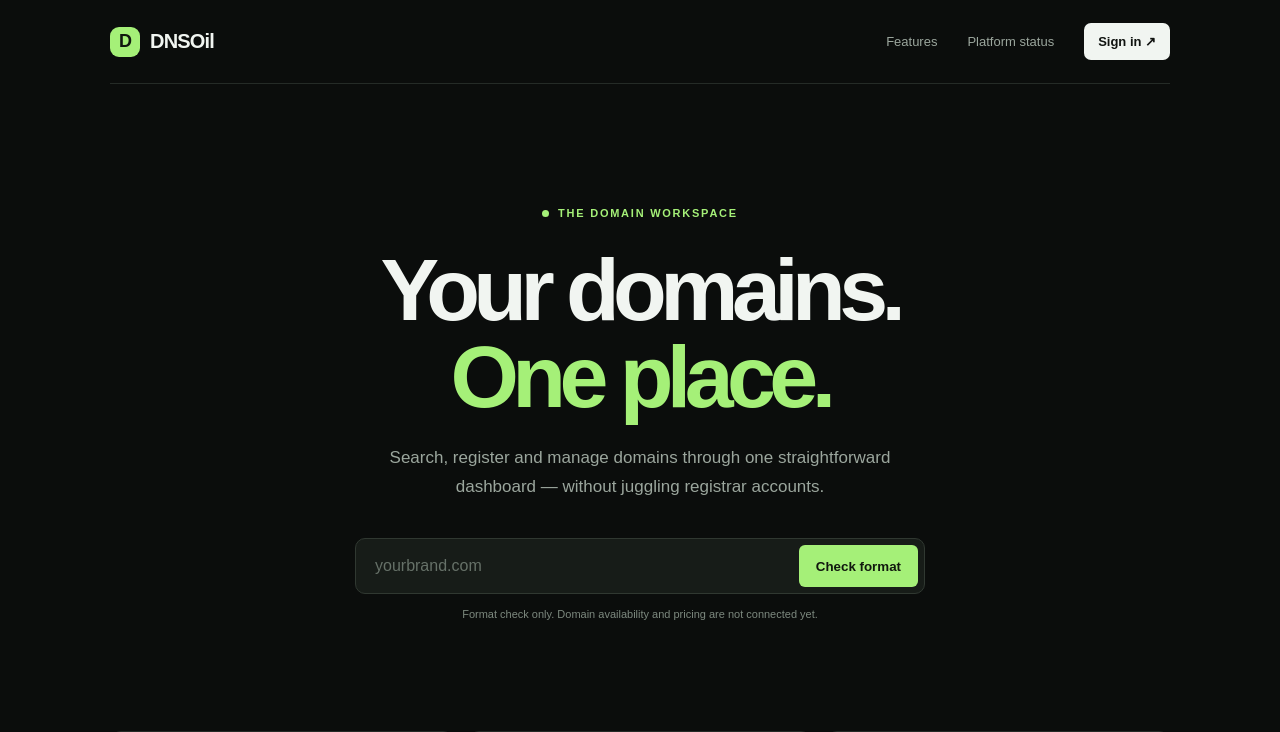
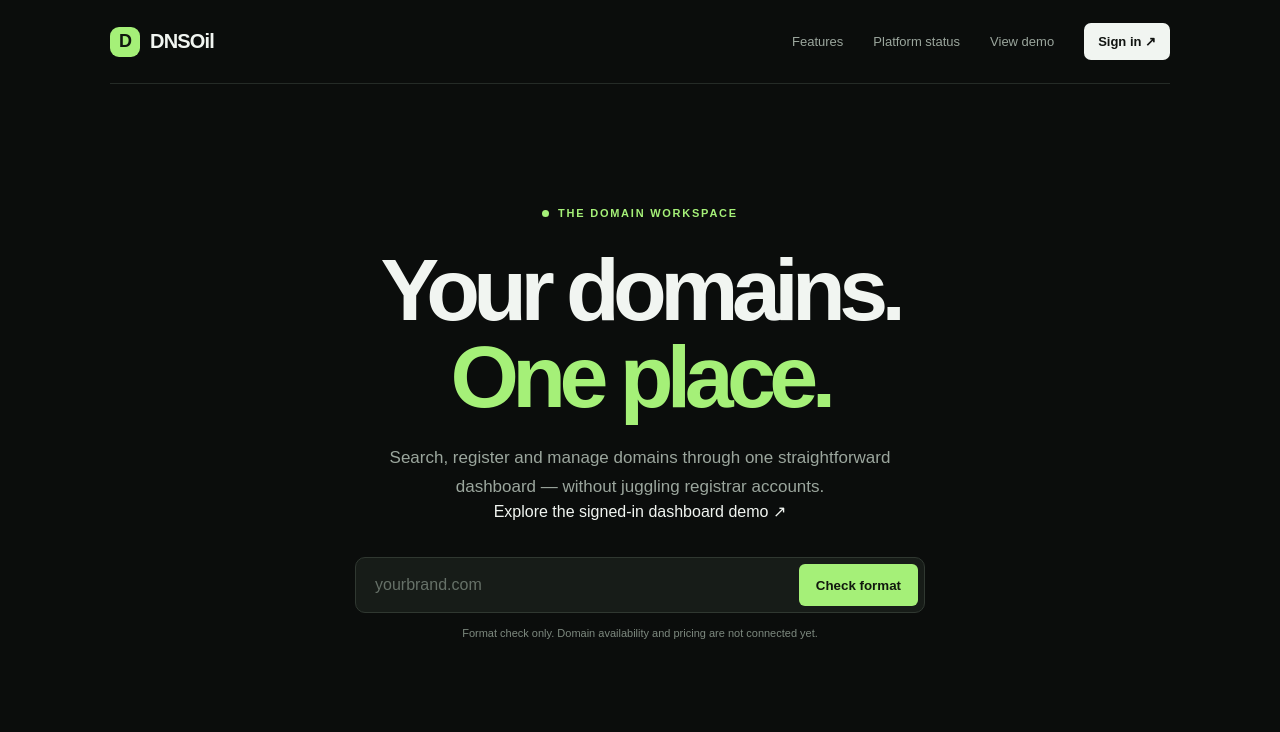
Before and after one commit to mystrdan/DNSOil, a Next.js app in the folder apps/web/: page / in a window 1280 px wide. Shown: the top 732 px of the page. Built offline with nearby package versions, Linux system fonts and the light colour scheme.

Commit message:
feat(web): link public homepage to dashboard demo

```diff
--- a/apps/web/src/app/page.tsx
+++ b/apps/web/src/app/page.tsx
@@ -11,13 +11,13 @@ export default function HomePage() {
     <main className="shell">
       <nav className="nav">
         <a className="wordmark" href="/" aria-label="DNSOil home"><span className="mark">D</span> DNSOil</a>
-        <div className="navLinks"><a href="#features">Features</a><a href="#status">Platform status</a><a className="navButton" href="/auth/signin">Sign in <span aria-hidden="true">↗</span></a></div>
+        <div className="navLinks"><a href="#features">Features</a><a href="#status">Platform status</a><a href="/demo/dashboard">View demo</a><a className="navButton" href="/auth/signin">Sign in <span aria-hidden="true">↗</span></a></div>
       </nav>
 
       <section className="hero">
         <p className="eyebrow"><span className="pulse" /> THE DOMAIN WORKSPACE</p>
         <h1>Your domains.<br /><span>One place.</span></h1>
-        <p className="intro">Search, register and manage domains through one straightforward dashboard — without juggling registrar accounts.</p>
+        <p className="intro">Search, register and manage domains through one straightforward dashboard — without juggling registrar accounts.</p><a className="homeDemoLink" href="/demo/dashboard">Explore the signed-in dashboard demo <span aria-hidden="true">↗</span></a>
         <DomainCheckForm />
       </section>
 
```
